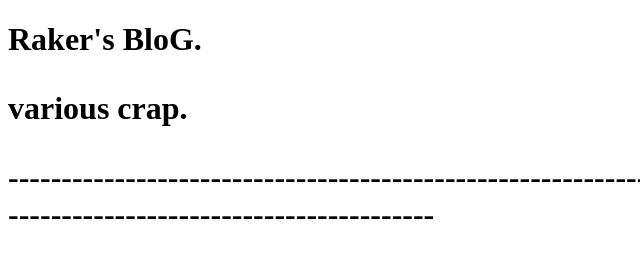
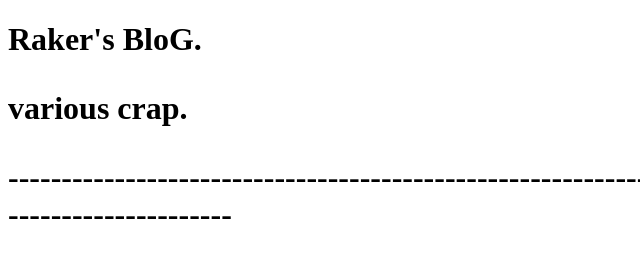
Before and after one commit to Raker77/Raker77.github.io, a plain HTML site: page index.html in a window 1280 px wide. Shown: the top 262 px of the page, 0-640 px from the left. Drawn offline with Linux system fonts and the light colour scheme.

Commit message:
Update index.html

```diff
--- a/index.html
+++ b/index.html
@@ -3,7 +3,7 @@
 <body>
 <h1>Raker's BloG.<h1>
 <p>various crap.</p>
-<p>--------------------------------------------------------------------------------------------------------------------------------------------------------------</p>
+<p>-------------------------------------------------------------------------------------------------------------------------------------------</p>
 <h2>2024 December 26th</h2>
 -------------<p>--------------------------------------------------------------------------------------------------------------------------------------------------------------------------------</p>
 <h3>The New Flash Editor ""Flit"" and rambings about flash.</h3>
```
